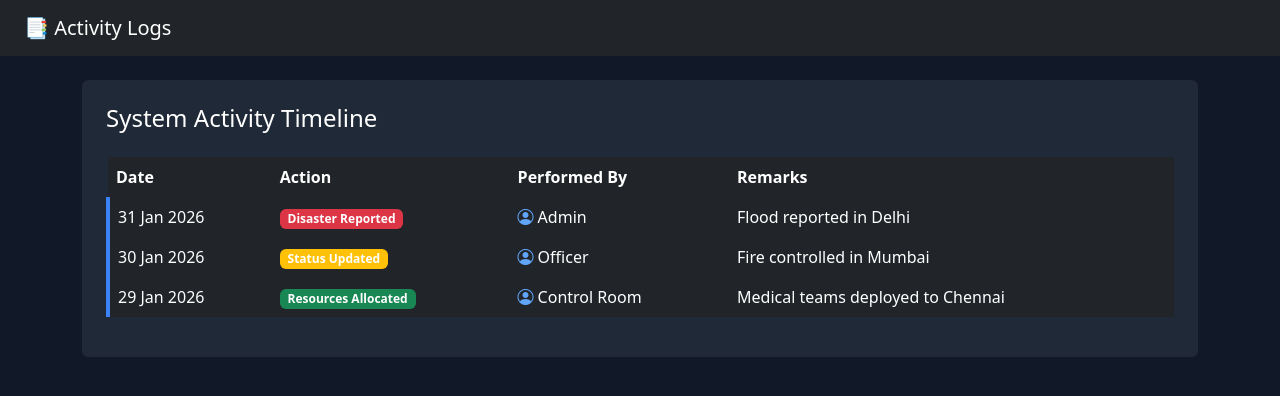
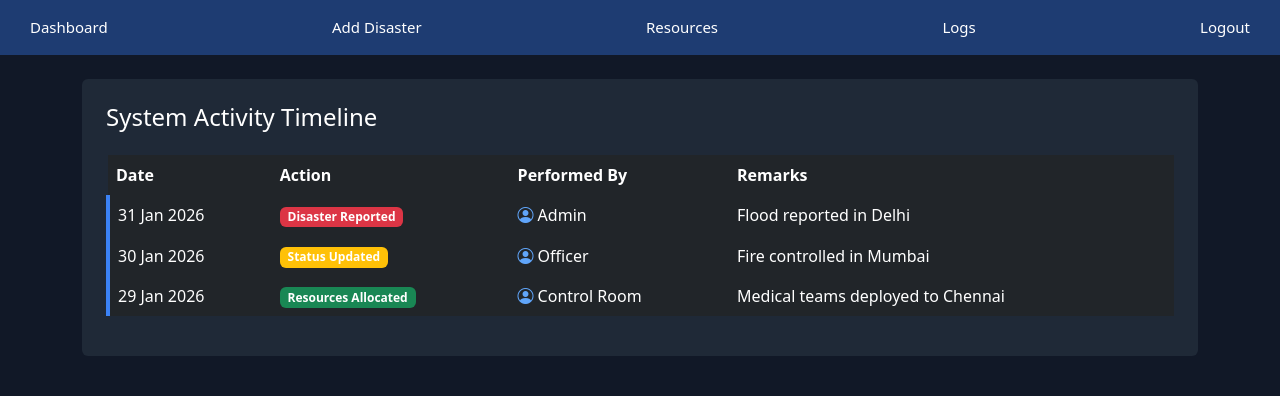
Before and after one commit to Anshika-29-tyagi/disaster-management-web, a plain HTML site: page disaster-frontend/logs.html in a window 1280 px wide. Drawn offline with nearby package versions, Linux system fonts and the light colour scheme; files whose address does not match are found by name.

Commit message:
Update logs.html

```diff
--- a/disaster-frontend/logs.html
+++ b/disaster-frontend/logs.html
@@ -12,10 +12,29 @@
   <link href="https://cdn.jsdelivr.net/npm/bootstrap-icons/font/bootstrap-icons.css" rel="stylesheet">
 
   <style>
+
     body {
       background-color: #111827;
       color: white;
     }
+    .navbar {
+  background: #1e3c72;
+  padding: 10px 20px;
+  display: flex;
+  gap: 15px;
+}
+
+.navbar a {
+  color: white;
+  text-decoration: none;
+  font-size: 15px;
+  padding: 6px 10px;
+  border-radius: 5px;
+}
+
+.navbar a:hover {
+  background: #2a5298;
+}
 
     .card {
       background-color: #1f2937;
@@ -49,8 +68,12 @@
 
 <body>
 
-<nav class="navbar navbar-dark bg-dark px-4">
-  <span class="navbar-brand">📑 Activity Logs</span>
+<nav class="navbar">
+  <a href="dashboard.html">Dashboard</a>
+  <a href="add-disaster.html">Add Disaster</a>
+  <a href="resources.html">Resources</a>
+  <a href="logs.html">Logs</a>
+  <a href="index.html">Logout</a>
 </nav>
 
 <div class="container mt-4">
@@ -75,4 +98,5 @@
   </div>
 <script src="js/logs.js"></script>
 </body>
+
 </html>
```
